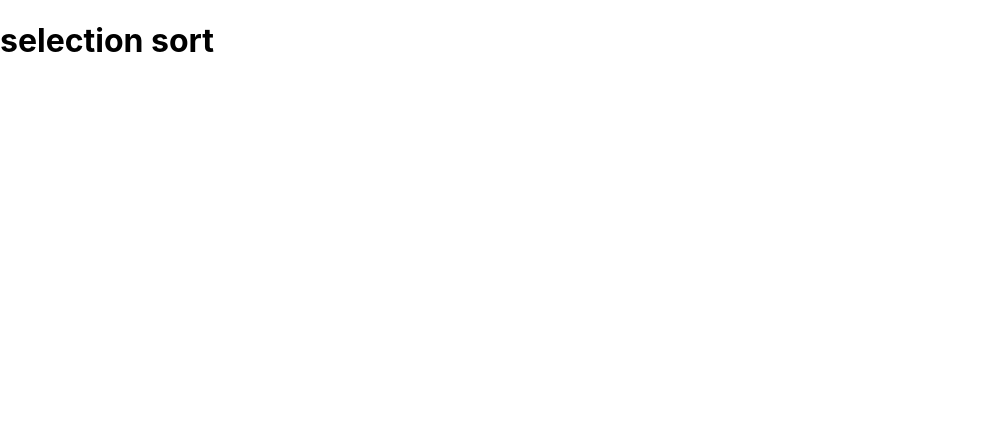
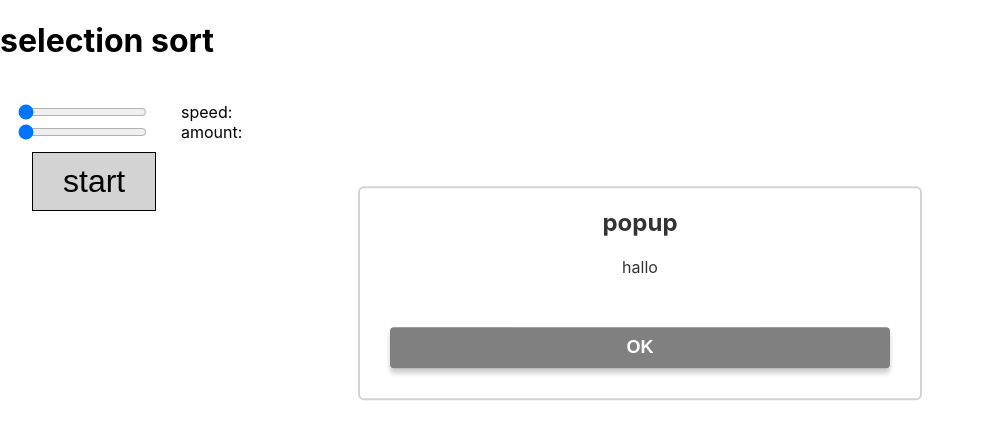
Before and after one commit to cem6/cem6.github.io, a website: page src/algorithms/selection_sort/index.html in a window 1280 px wide. Shown: the whole page, without its empty margins (0-984 px from the left). Drawn offline with Linux system fonts and the light colour scheme.

Commit message:
ok sliders, empty popup

```diff
--- a/src/algorithms/selection_sort/app.js
+++ b/src/algorithms/selection_sort/app.js
@@ -1,8 +1,8 @@
 
 /* -------------------- SETTINGS -------------------- */
 
-var amount = 20;  // amount of elements
-var time = 10/amount;  // time between steps multiplikator (default 1)
+var speed = 3;  // time between steps multiplikator (default 1)
+var amount = 10;  // amount of elements
 
 const red = "rgba(255, 0, 0, 0.6)";
 const green = "rgba(0, 255, 0, 0.6)";
@@ -10,32 +10,47 @@ const blue = "rgba(0, 0, 255, 0.6)";
 const gray = "rgb(211, 211, 211)";
 
 
+// spped slider
+let rangeInputSpeed = document.querySelector(".range-input-speed input");
+let rangeValueSpeed = document.querySelector(".range-input-speed .value div");
+
+rangeInputSpeed.addEventListener("input",function(){
+    speed = rangeInputSpeed.value;
+    rangeValueSpeed.textContent = "speed: "+speed;  // change value
+});
+
+// amount slider
+let rangeInputAmount = document.querySelector(".range-input-amount input");
+let rangeValueAmount = document.querySelector(".range-input-amount .value div");
+
+rangeInputAmount.addEventListener("input",function(){
+    amount = rangeInputAmount.value;
+    rangeValueAmount.textContent = "amount: "+amount;   // change value
+});
 
 
-// // sliders dont work
-// let rangeInputSpeed = document.querySelector(".range-input-speed input");
-// let rangeValueSpeed = document.querySelector(".range-input-speed .value div");
+// popup
+function popup (text) {
+    var popup = document.getElementById('show');
+    var closeButton = document.getElementById('closeButton');
 
-// rangeInputSpeed.addEventListener("input",function(){
+    var div = document.getElementById('popupText');
+    div.appendChild(document.createElement('p').appendChild(document.createTextNode(text)));
 
-//     amount = rangeInputSpeed.value;
-//   console.log("speed: "+rangeInputSpeed.value)
-// });
+    popup.classList.add('show-popup');
 
-// let rangeInputAmount = document.querySelector(".range-input-amount input");
-// let rangeValueAmount = document.querySelector(".range-input-amount .value div");
+    closeButton.onclick = function(){
+    popup.classList.remove('show-popup');
+}
+}
 
-// rangeInputAmount.addEventListener("input",function(){
 
-//   console.log("Amount: "+rangeInputAmount.value)
-// });
+/* -------------------------------------------------- */
 
 
 
 
 
-
-/* -------------------------------------------------- */
 
 
 /* -------------------- SETUP -------------------- */
@@ -64,6 +79,7 @@ function createElements(amount) {
 
 function appendElements(amount) {
     const div = document.querySelector('main');  // destination div
+    div.innerHTML = ''; // clear div
     for (let i = 0; i <= amount; i++) { // add elements to div IN ORDER OF POS
         const e = elements[pos[i]];  // get element from map
         div.appendChild(e);     // append element to div
@@ -79,11 +95,18 @@ function shuffleArray(array) {  // durstenfeld shuffle oder so
 /* ----------------------------------------------- */
 
 
+
+
+
+
+
+
 /* -------------------- SORT -------------------- */
 
 async function selection_sort() {
     for (let i = 0; i < pos.length; i++) {
         let min = i;
+        elements[pos[i]].style.backgroundColor = blue;              // current smallest
         for (let j = i+1; j < pos.length; j++) {
             elements[pos[j]].style.backgroundColor = red;           // not smaller
             if (pos[j] < pos[min]) {
@@ -93,14 +116,14 @@ async function selection_sort() {
             }
             await timer(300);
         }
-        await timer(1000);
+        await timer(600);
         swap(i, min);
 
         elements[pos[i]].style.backgroundColor = green;             // sorted partition
         appendElements(amount); // 'redraw' elements with new order
         resetColors(i, gray);   // set colors from i to end to gray
 
-        await timer(1000);
+        await timer(600);
     }
 }
 
@@ -116,7 +139,7 @@ function resetColors(b, color) {
     }
 }
 
-const timer = ms => new Promise(res => setTimeout(res, ms * time))  // Returns a Promise that resolves after "ms" Milliseconds
+const timer = ms => new Promise(res => setTimeout(res, ms / speed))  // Returns a Promise that resolves after Milliseconds
 /* ---------------------------------------------- */
 
 
@@ -125,20 +148,23 @@ const timer = ms => new Promise(res => setTimeout(res, ms * time))  // Returns a
 
 
 
+
+
 /* -------------------- MAIN -------------------- */
+popup('hallo');
 
 
 
 
 
-addEventListener('click', () => {
+
+document.querySelector('button').addEventListener('click', () => {
+
     createElements(amount);  // 9 => 0-9 => 10
-selection_sort(pos);
-console.log(pos)
+
+    selection_sort(pos);
+    console.log(pos)
+
+
+
 })
-
-// document.querySelector('button').addEventListener('click', () => {
-//     createElements(amount);  // 9 => 0-9 => 10
-//     selection_sort(pos);
-//     console.log(pos)
-// })
--- a/src/algorithms/selection_sort/index.html
+++ b/src/algorithms/selection_sort/index.html
@@ -11,43 +11,51 @@
 
 
     <h1>selection sort</h1>
-    <br><br><br><br>
-
-
-
-
-    <!-- <div class="range">
-
-            <div class="range-input-speed" id="speed">
-                <input type="range" min="10" max="100" value="0" step="10">
-                <div class="value">
-                  <div>speed</div>
-                </div>
-            </div>
-
-            <div class="range-input-amount" id="amount">
-                <input type="range" min="10" max="100" value="0" step="10">
-                <div class="value">
-                  <div>amount</div>
-                </div>
-            </div>
-
-
-
-    </div> -->
-
-
-<!-- <button class="start-button">start</button> -->
-
-    <section>
+    <br>
 
 
 
 
 
+
+
+    <div id="range">
+                <div class="range-input-speed" id="speed">
+                    <input type="range" min="0.2" max="6" value="0" step="0.01">
+                    <div class="value"> <div>speed: </div> </div>
+                </div>
+
+                <div class="range-input-amount" id="amount">
+                    <input type="range" min="5" max="25" value="0" step="1">
+                    <div class="value"> <div>amount: </div> </div>
+                </div>
+
+                <button class="start-button">start</button>
+    </div>
+
+
+
+
+
+    <section>
+
         <main> </main>
         <div id="inner"> </div>
     </section>
 
+
+
+
+
+    <div class="popup" id="show">
+        <h2>popup</h2>
+        <div id="popupText">
+
+        </div>
+        <button class="button" id="closeButton"> OK </button>
+    </div>
+
+
+
 </body>
 </html>
--- a/src/algorithms/selection_sort/main.css
+++ b/src/algorithms/selection_sort/main.css
@@ -27,9 +27,78 @@ section {
 }
 
 
-/*
-.range {
-    display: flex;
-    gap: 1em;
-    padding-top: 10px;
-} */
+/* -------------------- SLIDER -------------------- */
+#range {
+
+    div {
+        display: flex;
+        flex-direction: row;
+        margin: 0 1em 0 1em;
+    }
+
+    button {
+        padding: 10px 30px 10px 30px;
+        margin: 10px 1em 0 1em;
+
+        border: 1px solid black;
+        background-color: lightgray;
+        font-size: 32px;
+        cursor: pointer;
+    }
+
+}
+/* --------------------------------------------_--- */
+
+
+
+
+
+
+/* -------------------- POPUP -------------------- */
+.button {
+    padding: 25px 80px;
+    background: #fff;
+    border: 0;
+    outline: none;
+    cursor: pointer;
+    font-size: 26px;
+    border-radius: 60px;
+}
+
+.popup {
+    width: 500px;
+    border: 2px solid lightgray;
+    border-radius: 6px;
+    position: absolute;
+    top: 0;
+    left: 50%;
+    transform: translate(-50%, -50%) scale(0.1);
+    visibility: hidden;
+    text-align: center;
+    justify-content: center;
+    padding: 0 30px 30px;
+    color: #333;
+    transition: transform 0.2s, top 0.2s;
+}
+
+.popup button {
+    width: 100%;
+    margin-top: 50px;
+    padding: 10px 0;
+    background: gray;
+    color: white;
+    font-size: 18px;
+    font-weight: 600;
+    border: 0;
+    outline: none;
+    border-radius: 4px;
+    cursor: pointer;
+    box-shadow: 0 5px 5px rgba(0, 0, 0, 0.2);
+}
+
+.show-popup {
+    visibility: visible;
+    top: 50%;
+    transform: translate(-50%, -100%) scale(1);
+}
+/* ----------------------------------------------- */
```
